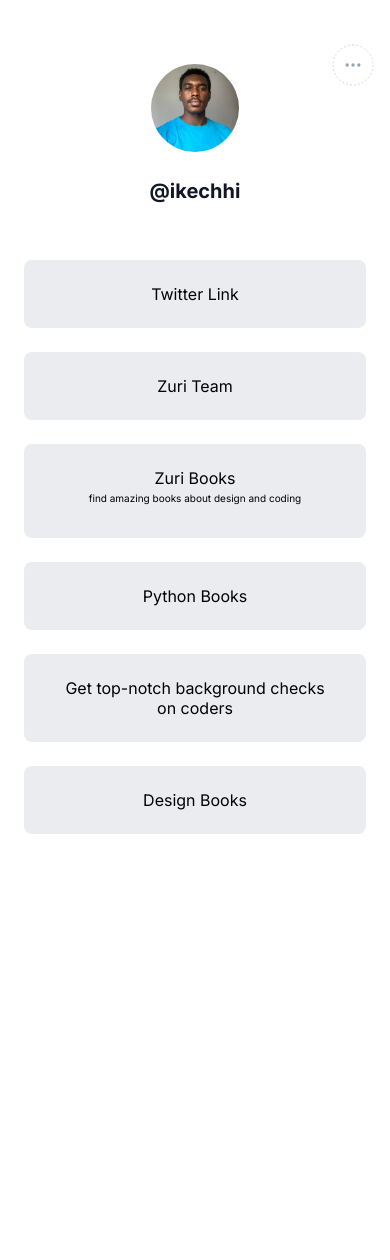
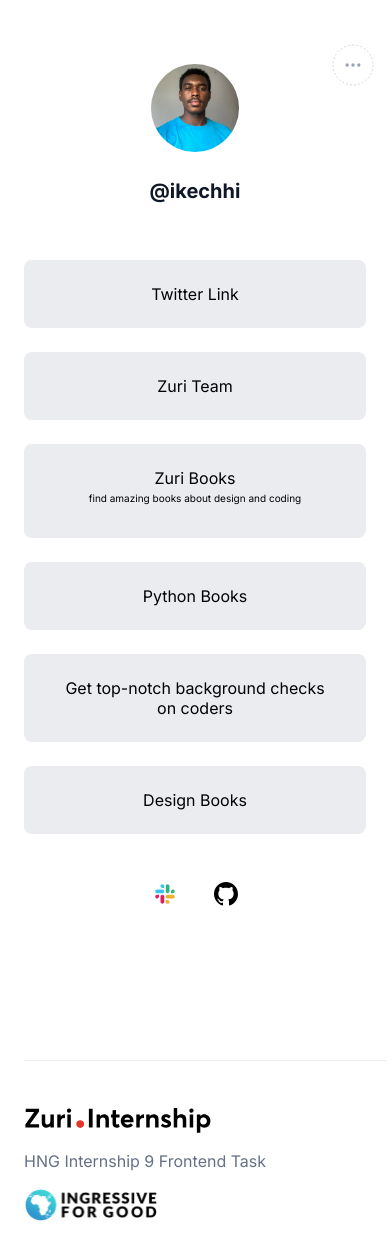
Before and after one commit to ElemaGp/linktree-type-project, a React (Create React App) app: page / in a window 390 px wide. Shown: the top 1260 px of the page. Before the commit the page ends 858 px from the top, so only its background shows below. Built offline with nearby package versions, Linux system fonts and the light colour scheme.

Commit message:
Style Footer For Tablet Devices

```diff
--- a/src/components/footer/footer.css
+++ b/src/components/footer/footer.css
@@ -21,7 +21,13 @@
 /*============== MEDIA QUERIES (MEDIUM DEVICES) ie. tablets ============= */
 @media screen and (max-width: 1024px) {
     .footer {
-        display: none;
+        flex-direction: column;
+        align-items: flex-start;
+        width: 93vw;
+        padding-left: 0;
+        padding-right: 0;
+        margin-left: 16px;
+        gap: 16px;
 
     }
 }
--- a/src/components/items/Items.jsx
+++ b/src/components/items/Items.jsx
@@ -17,7 +17,7 @@
       <a href="https://books.zuri.team/design-rules" id="book__design" target="_blank" className="item">Design Books</a>
 
       <div className="icons">
-        <a href= "" target="_blank"> <img src={slack} alt="slack icon" /> </a>
+        <a href= "https://hng9.slack.com/team/U048AUGBW4T" target="_blank"> <img src={slack} alt="slack icon" /> </a>
         <a href="https://github.com/ElemaGp" target="_blank"> <img src={github} alt="github icon" /> </a>
       </div>
     </div>
--- a/src/components/items/items.css
+++ b/src/components/items/items.css
@@ -21,12 +21,3 @@
     justify-content: center;
     gap: 37px;
 }
-
-
-/*============== MEDIA QUERIES (MEDIUM DEVICES) ie. tablets ============= */
-@media screen and (max-width: 1024px) {
-    .icons {
-        display: none;
-
-    }
-}
```
